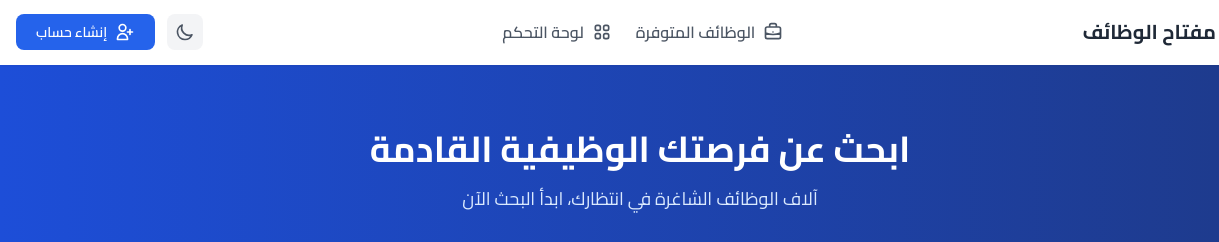
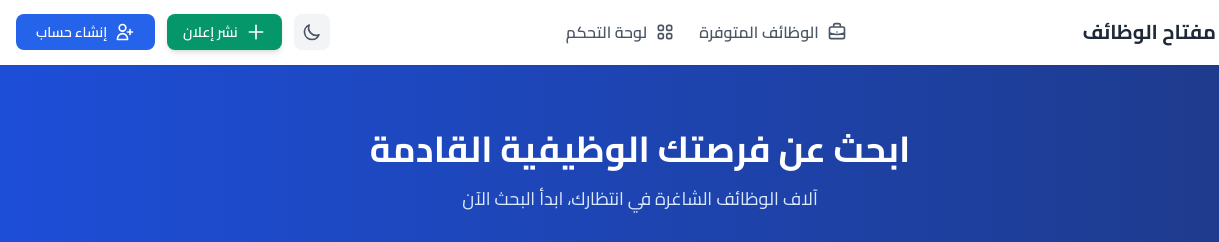
Before and after one commit to KarimWajihKMW/--------------------1767106839942-y21qazrl-a2qhk5, a plain HTML site: page index.html in a window 1280 px wide. Shown: the top 242 px of the page, 0-1219 px from the left. Drawn offline with nearby package versions, Linux system fonts and the light colour scheme.

Commit message:
chore: update via Super Builder

```diff
--- a/index.html
+++ b/index.html
@@ -68,6 +68,14 @@
                 <button id="theme-toggle" class="p-2 rounded-lg bg-gray-100 dark:bg-gray-700 text-gray-600 dark:text-gray-300 hover:bg-gray-200 dark:hover:bg-gray-600 transition-colors focus:outline-none focus:ring-2 focus:ring-blue-500">
                     <svg id="sun-icon" class="w-5 h-5 hidden" fill="none" stroke="currentColor" viewBox="0 0 24 24"><path stroke-linecap="round" stroke-linejoin="round" stroke-width="2" d="M12 3v1m0 16v1m9-9h-1M4 12H3m15.364 6.364l-.707-.707M6.343 6.343l-.707-.707m12.728 0l-.707.707M6.343 17.657l-.707.707M16 12a4 4 0 11-8 0 4 4 0 018 0z"></path></svg>
                     <svg id="moon-icon" class="w-5 h-5" fill="none" stroke="currentColor" viewBox="0 0 24 24"><path stroke-linecap="round" stroke-linejoin="round" stroke-width="2" d="M20.354 15.354A9 9 0 018.646 3.646 9.003 9.003 0 0012 21a9.003 9.003 0 008.354-5.646z"></path></svg>
+                </button>
+
+                <!-- NEW: Post Ad Button (Navbar) -->
+                <button id="nav-post-job-btn" class="bg-emerald-600 hover:bg-emerald-700 text-white p-2 md:px-4 md:py-2 rounded-lg font-semibold transition-colors flex items-center gap-2 text-sm shadow-md hover:shadow-lg">
+                    <svg xmlns="http://www.w3.org/2000/svg" class="h-5 w-5" fill="none" viewBox="0 0 24 24" stroke="currentColor">
+                        <path stroke-linecap="round" stroke-linejoin="round" stroke-width="2" d="M12 4v16m8-8H4" />
+                    </svg>
+                    <span class="hidden md:inline">نشر إعلان</span>
                 </button>
 
                 <!-- Mobile Menu Button (Visible on Small Screens) -->
```
